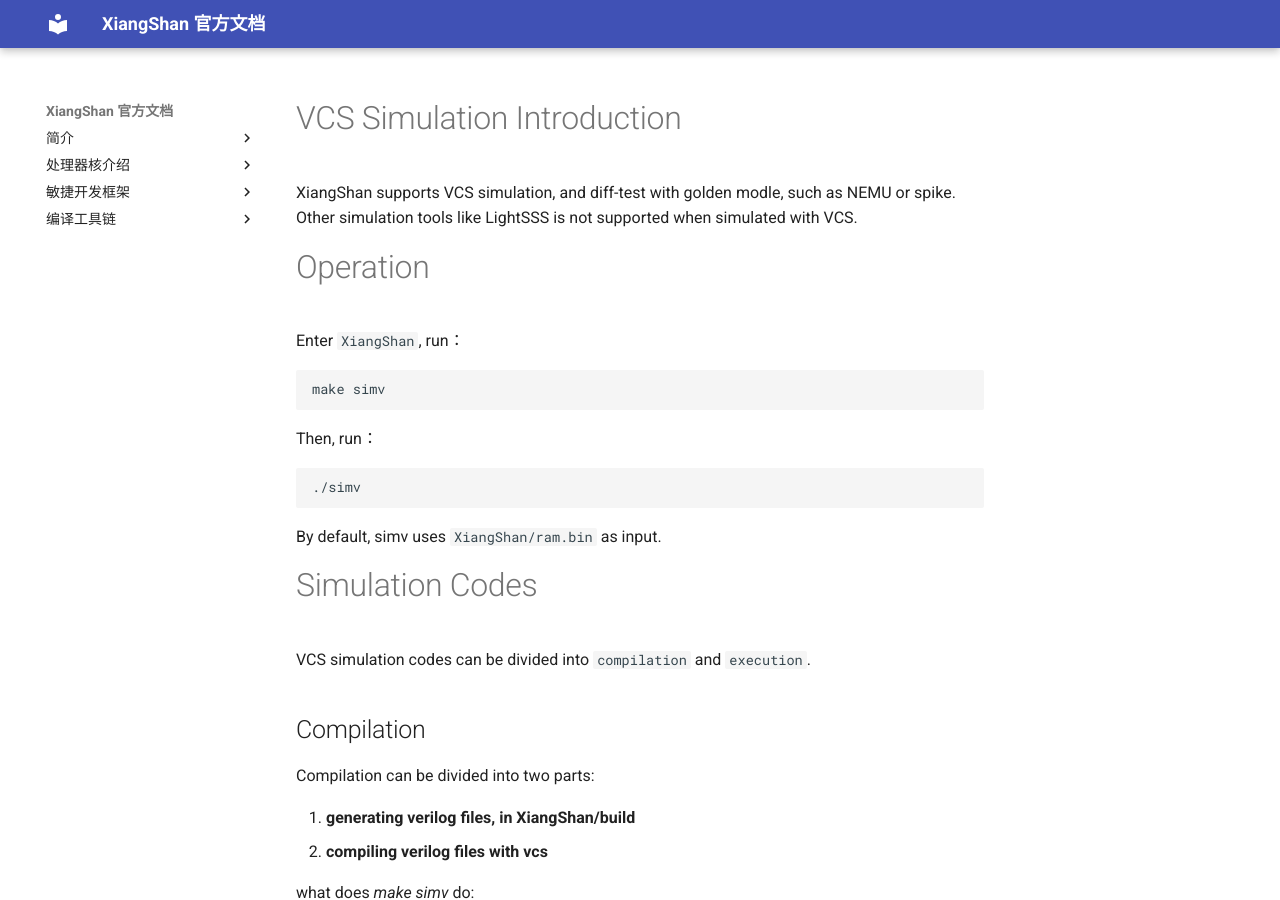
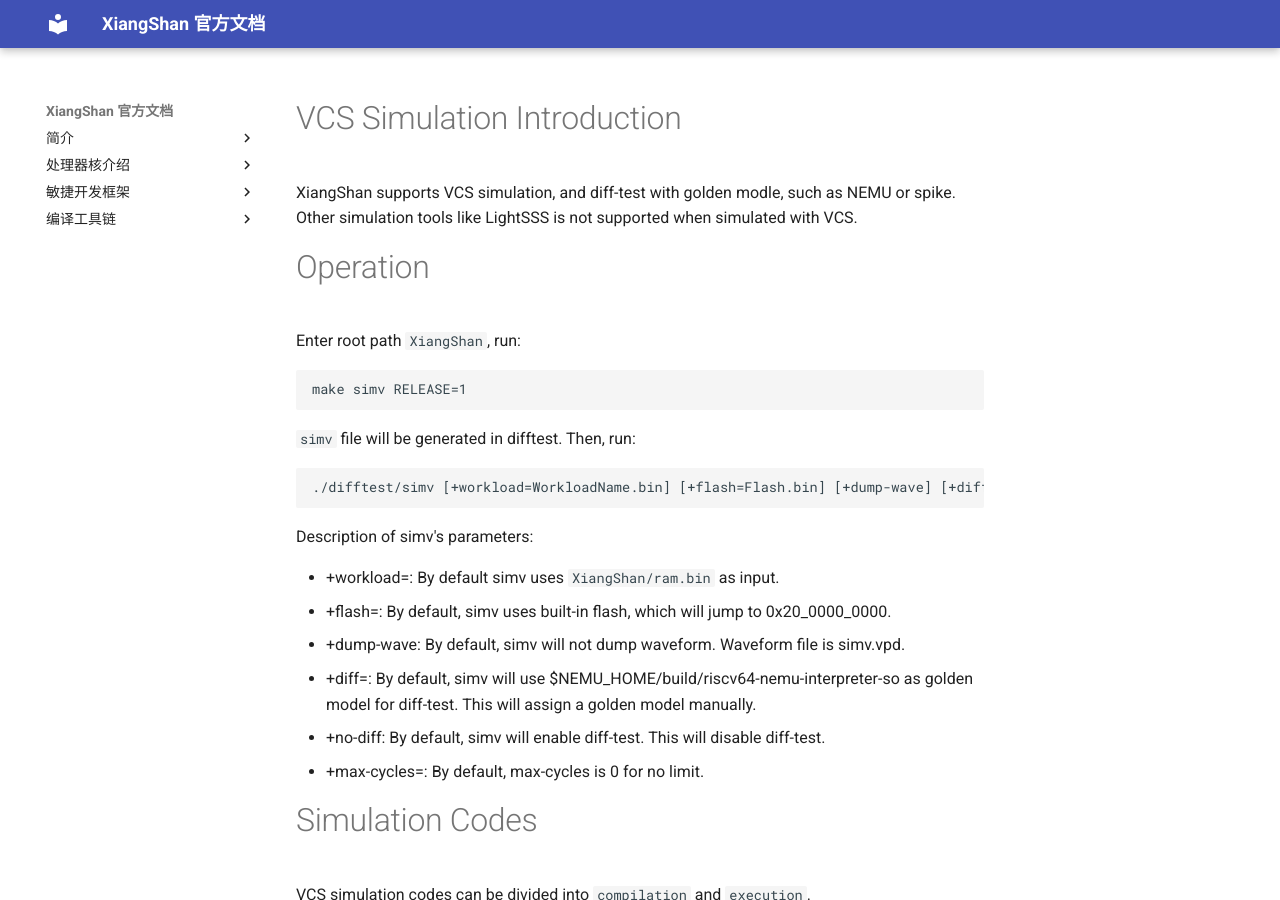
Before and after one commit to OpenXiangShan/XiangShan-doc, an MkDocs documentation site: the page built from docs/tools/vcs-en.md, in a window 1280 px wide and 900 px high. Built offline with MkDocs 1.6.1 and Material for MkDocs 9.7.7, drawn with Linux system fonts in a browser that asks for light colours.

Commit message:
doc,tools: update vcs commands
Authored by ZhangZifei <1773908404@qq.com>

````diff
--- a/docs/tools/vcs-en.md
+++ b/docs/tools/vcs-en.md
@@ -7,15 +7,26 @@ XiangShan supports VCS simulation, and diff-test with golden modle, such as NEMU
 
 # Operation
 
-Enter `XiangShan`, run：
-```sh
-make simv
+Enter root path `XiangShan`, run:
+
 ```
-Then, run：
-```sh
-./simv
+make simv RELEASE=1
 ```
-By default, simv uses `XiangShan/ram.bin` as input.
+
+`simv` file will be generated in difftest. Then, run:
+
+```
+./difftest/simv [+workload=WorkloadName.bin] [+flash=Flash.bin] [+dump-wave] [+diff=Nemu-so] [+no-diff] [+max-cycles=MaxCycleNum]
+```
+
+Description of simv's parameters:
+
+* +workload=: By default simv uses `XiangShan/ram.bin` as input.
+* +flash=: By default, simv uses built-in flash, which will jump to 0x20_0000_0000.
+* +dump-wave: By default, simv will not dump waveform. Waveform file is simv.vpd.
+* +diff=: By default, simv will use $NEMU_HOME/build/riscv64-nemu-interpreter-so as golden model for diff-test. This will assign a golden model manually.
+* +no-diff: By default, simv will enable diff-test. This will disable diff-test.
+* +max-cycles=: By default, max-cycles is 0 for no limit.
 
 # Simulation Codes
 
````
Also changed, not shown: docs/tools/vcs.md (+18 -5 lines).
